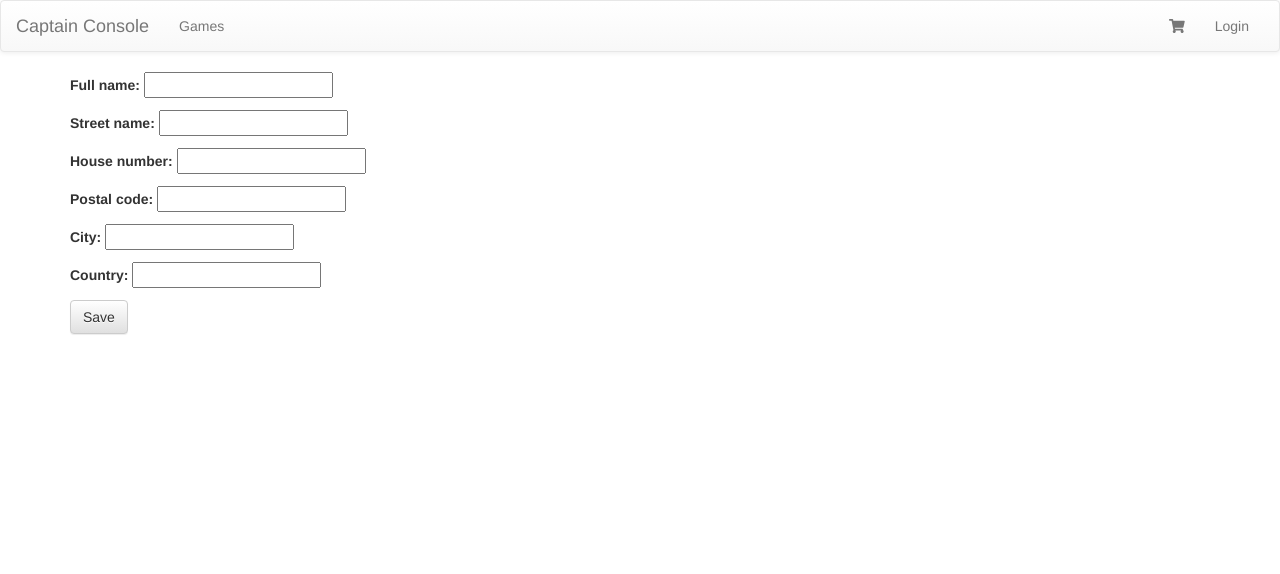
After one commit to superhetja/VLN2, a Django app: page /checkout/contact_info in a window 1280 px wide. The commit adds this page. Shown: the top 574 px of the page. Run offline with Django 3.2, Linux system fonts and the light colour scheme; some libraries are stand-ins or nearby versions.

Commit message:
Cart button, contact info, payment details, fix key error

```diff
--- /dev/null
+++ b/checkout/forms/contact_info_form.py
@@ -0,0 +1,10 @@
+from django import forms
+
+
+class ContactForm(forms.Form):
+    full_name = forms.CharField(label="Full name", max_length=120)
+    street_name = forms.CharField(label="Street name", max_length=120)
+    house_number = forms.CharField(label="House number", max_length=4)
+    postal_code = forms.CharField(label="Postal code", max_length=20)
+    city = forms.CharField(label="City", max_length=120)
+    country = forms.CharField(label="Country", max_length=120)
--- a/checkout/urls.py
+++ b/checkout/urls.py
@@ -21,7 +21,8 @@ from django.urls import path
 urlpatterns = [
     path('', views.index, name="checkout"),
     path('reduce_quantity/<int:id>', views.reduce_quantity, name="reduce_quantity"),
-    path('add_quantity/<int:id>', views.add_quantity, name="add_quantity")
-
+    path('add_quantity/<int:id>', views.add_quantity, name="add_quantity"),
+    path('contact_info', views.contact_page, name="contact_info"),
+    path('payment_details', views.payment_details, name="payment_details")
 
 ]
--- a/checkout/views.py
+++ b/checkout/views.py
@@ -3,13 +3,32 @@ from django.http import JsonResponse
 from django.shortcuts import render, get_object_or_404, redirect
 from game.forms.game_form import GameCreateForm
 from game.models import Game, GameImage
+from django import forms
+from checkout.forms.contact_info_form import ContactForm
 
 
 # Create your views here.
 
+def contact_page(request):
+    contact = ContactForm()
+    return render(request, "checkout/contact_info.html", {'form': contact})
+
+
+def payment_details(request):
+    if request.method == 'POST':
+        form = ContactForm(data=request.POST)
+        if form.is_valid():
+            request.session['contact_info'] = form.cleaned_data
+            print(request.session['contact_info'])
+            return render(request, 'checkout/payment_details.html')
+        else:
+            return redirect('contact_info')
+
 
 def index(request):
-    cart_id_dict = request.session['cart_id_dict']
+    cart_id_dict = request.session.get('cart_id_dict', {})
+    if len(cart_id_dict) == 0:
+        return render(request, 'cart/cart_empty.html')
     context = {'games': Game.objects.all().order_by('name'), 'cart_id_dict': cart_id_dict}
     return render(request, 'cart/cart_overview.html', context)
 
--- a/templates/cart/cart_item.html
+++ b/templates/cart/cart_item.html
@@ -1,6 +1,6 @@
 {% load custom_tags %}
 
-<div class="well game">
+<div class="detailed-game-box">
     <a href="/games/{{ game.id }}">
         <img class="game-img" src="{{ game.gameimage_set.first.image }}"/>
         <h4>{{ game.name }}</h4>
@@ -11,6 +11,4 @@
     <a class="btn btn-default glyphicon glyphicon-minus" href="reduce_quantity/{{ game.id }}"></a>
     <a class="btn btn-default glyphicon glyphicon-plus" href="add_quantity/{{ game.id }}"></a>
 
-
-
 </div>
--- a/templates/cart/cart_overview.html
+++ b/templates/cart/cart_overview.html
@@ -4,10 +4,10 @@
         {% for game in games%}
         {% if game.id in cart_id_dict%}
             {% include 'cart/cart_item.html' with game=game cart_id_dict=cart_id_dict%}
-
         {% endif %}
 
     {% endfor %}
+    <a class="btn btn-default glyphicon glyphicon-plus" href="{% url 'contact_info' %}">Checkout</a>
     </div>
 
 {% endblock %}
--- /dev/null
+++ b/templates/checkout/contact_info.html
@@ -0,0 +1,8 @@
+{% extends "base.html" %}
+{% block content %}
+    <form action={% url 'payment_details' %} method="POST" class="post-form">
+        {% csrf_token %}
+        {{ form.as_p }}
+        <button type="submit" class="save btn btn-default">Save</button>
+    </form>
+{% endblock %}
--- a/templates/navigation.html
+++ b/templates/navigation.html
@@ -19,7 +19,7 @@
 
 
             <ul class="nav navbar-nav navbar-right">
-                <li><a href="#"><i class="fas fa-shopping-cart"></i></a></li>
+                <li><a href="{% url 'checkout' %}"><i class="fas fa-shopping-cart"></i></a></li>
                 {% if user.is_authenticated %}
                     <li><a href="{% url 'logout' %}">Logout</a></li>
                     <li><a href="{% url 'profile' %}">Profile</a></li>
```
Also changed, not shown: templates/cart/cart_empty.html (added, +8 -0 lines), templates/checkout/payment_details.html (added, +14 -0 lines).
